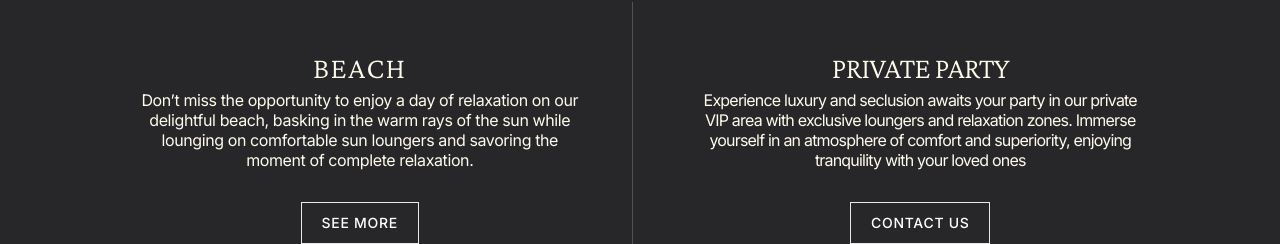
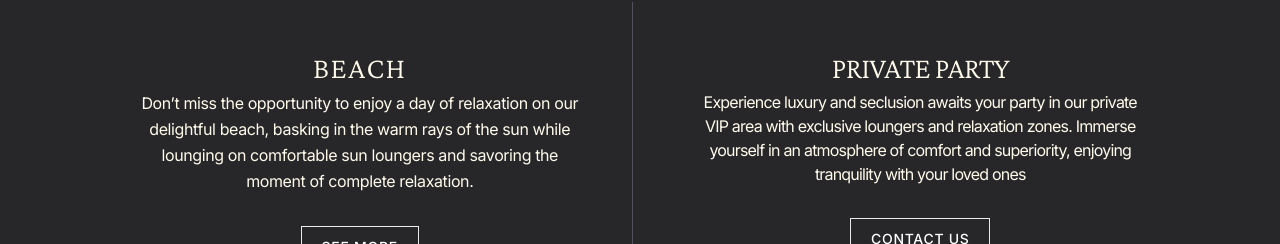
Before and after one commit to Joshue-dev/suna-restaurant, a Next.js app: page / in a window 1280 px wide. Shown: the part 2445-2689 px from the top of the page. Built offline with nearby package versions, Linux system fonts and the light colour scheme.

Commit message:
feat: text changes

```diff
--- a/components/cursor/index.tsx
+++ b/components/cursor/index.tsx
@@ -3,7 +3,7 @@ import { motion } from "motion/react";
 import { useEffect, useState } from "react";
 
 const Cursor = () => {
-  const [position, setPosition] = useState({ x: 0, y: 0 });
+  const [position, setPosition] = useState({ x: -10, y: -10 });
   const [cursorText, setCursorText] = useState("");
 
   useEffect(() => {
--- a/page-components/careers.tsx
+++ b/page-components/careers.tsx
@@ -10,7 +10,7 @@ const CareersSection = () => {
             <h3 className="heading text-2xl md:text-3xl font-light mb-1 tracking-wider">
               BEACH
             </h3>
-            <p className="text-base leading-tight tracking-tight mb-8 max-w-md mx-auto lg:mx-0">
+            <p className="text-base leading-relaxed tracking-tight mb-8 max-w-md mx-auto lg:mx-0">
               Don’t miss the opportunity to enjoy a day of relaxation on our
               delightful beach, basking in the warm rays of the sun while
               lounging on comfortable sun loungers and savoring the moment of
@@ -32,7 +32,7 @@ const CareersSection = () => {
             <h3 className="heading text-2xl md:text-3xl font-light mb-1 tracking-tight uppercase">
               Private party
             </h3>
-            <p className="tracking-tighter leading-tight text-base mb-8 max-w-md mx-auto lg:mx-0">
+            <p className="tracking-tighter leading-\ text-base mb-8 max-w-md mx-auto lg:mx-0">
               Experience luxury and seclusion awaits your party in our private
               VIP area with exclusive loungers and relaxation zones. Immerse
               yourself in an atmosphere of comfort and superiority, enjoying
--- a/page-components/description.tsx
+++ b/page-components/description.tsx
@@ -55,12 +55,12 @@ const Description = () => {
       data-bg="change"
     >
       <div className="max-w-5xl mx-auto px-6 text-center mb-16">
-        <h2 className="text-xl md:text-3xl xl:text-4xl heading uppercase font-medium">
+        <h2 className="text-2xl md:text-3xl xl:text-4xl heading uppercase font-medium">
           With Suna's beach as your backdrop, you can take in the stunning
           scenery of the Mediterranean and the surrounding mountains.
         </h2>
 
-        <p className="text-md font-light tracking-tighter px-6 md:px-40">
+        <p className="text-sm md:text-base font-light tracking-tighter px-6 md:px-40">
           Come and see for yourself why Suna’s Beach is the perfect getaway for
           you, your friends, and your family. We guarantee that you’ll have an
           unforgettable time!
```
